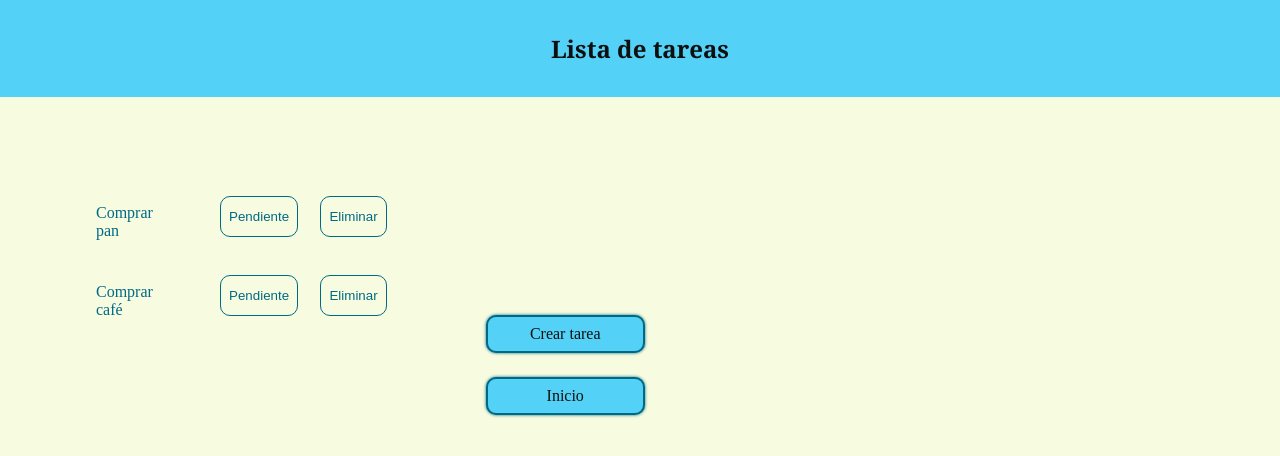
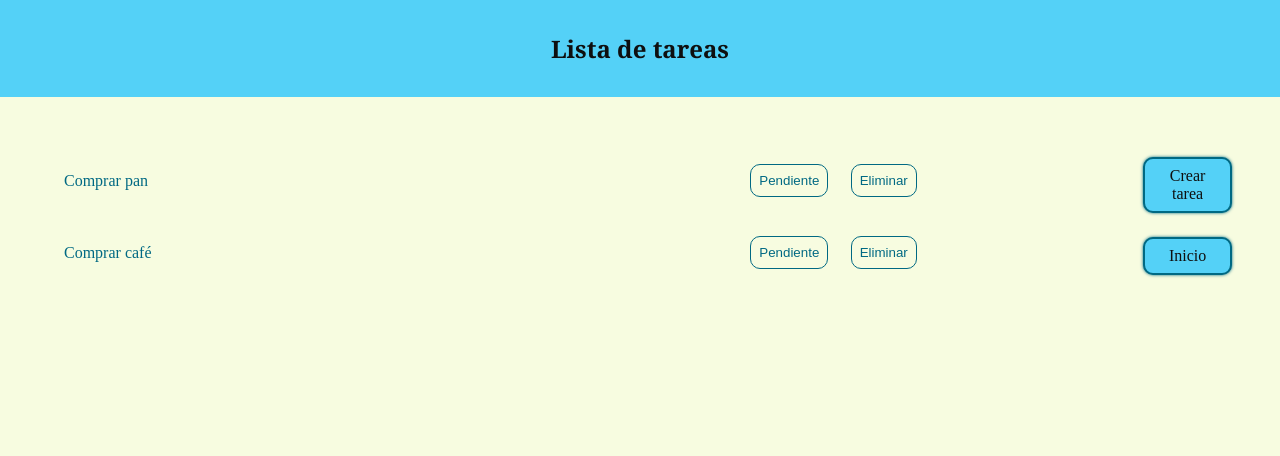
Before and after one commit to RebeV18/reto17, a React (Vite) app: page / in a window 1280 px wide. Shown: the top 456 px of the page. Built offline with nearby package versions, Linux system fonts and the light colour scheme.

Commit message:
update home

```diff
--- a/src/pages/Home/Home.css
+++ b/src/pages/Home/Home.css
@@ -1,22 +1,24 @@
 .home-container {
-  display: flex;
-  flex-direction: row;
-  justify-content: space-between
+  display: grid;
+  grid-template-columns: repeat(4, 1fr);
+  margin: 3rem
 }
 
 .tasks_container {
-    display: flex;
-    flex-direction: column;
-    justify-content: center;
+    grid-column-start: 1;
+    grid-column-end: 4;
     color: var(--third-color);
+  }
 
-    padding: 5rem;
+  .btnO-container {
+    grid-column-start: 3;
+    grid-column-end: 4;
   }
 
 .task-container {
-  display: flex;
-  flex-direction: row;
-  justify-content: flex-start;
+  display: grid;
+  grid-template-columns: 1fr 1fr;
+
   padding: 0.5rem;
 }
 
@@ -30,15 +32,17 @@
 }
 
 .task-container p {
+  grid-column-start: 1;
+  grid-column-end: 3;
   margin: 0.5rem;
   padding-top: 0.7rem;
-  padding-right: 3rem;
 }
 
 .btn-container {
   display: flex;
   flex-direction: column;
-  justify-content: flex-end;
+  justify-content: center;
+  align-items: flex-end;
 
   gap: 1.5rem;
   cursor: pointer;
@@ -56,5 +60,5 @@
   padding: 0.5rem;
   border-radius: 10px;
   box-shadow: 0 0 0.2rem var(--third-color);
-  width: 20%;
+  width: 30%;
 }
--- a/src/pages/Home/Home.jsx
+++ b/src/pages/Home/Home.jsx
@@ -28,12 +28,14 @@ export const Home = () => {
         {tasks.map((t) => (
           <div className="task-container" key={t.id}>
             <p>{t.text}</p>
+            <div className="btnO-container">
               <button className="btnO" onClick={() => handleCompleteTask(t.id)}>
                 {t.status ? "Pendiente" : "Completada"}
               </button>
               <button className="btnO" onClick={() => handleDelete(t.id)}>
                 Eliminar
               </button>
+            </div>
           </div>
         ))}
       </div>
```
Lines whose indentation alone changed are shown as unchanged.
